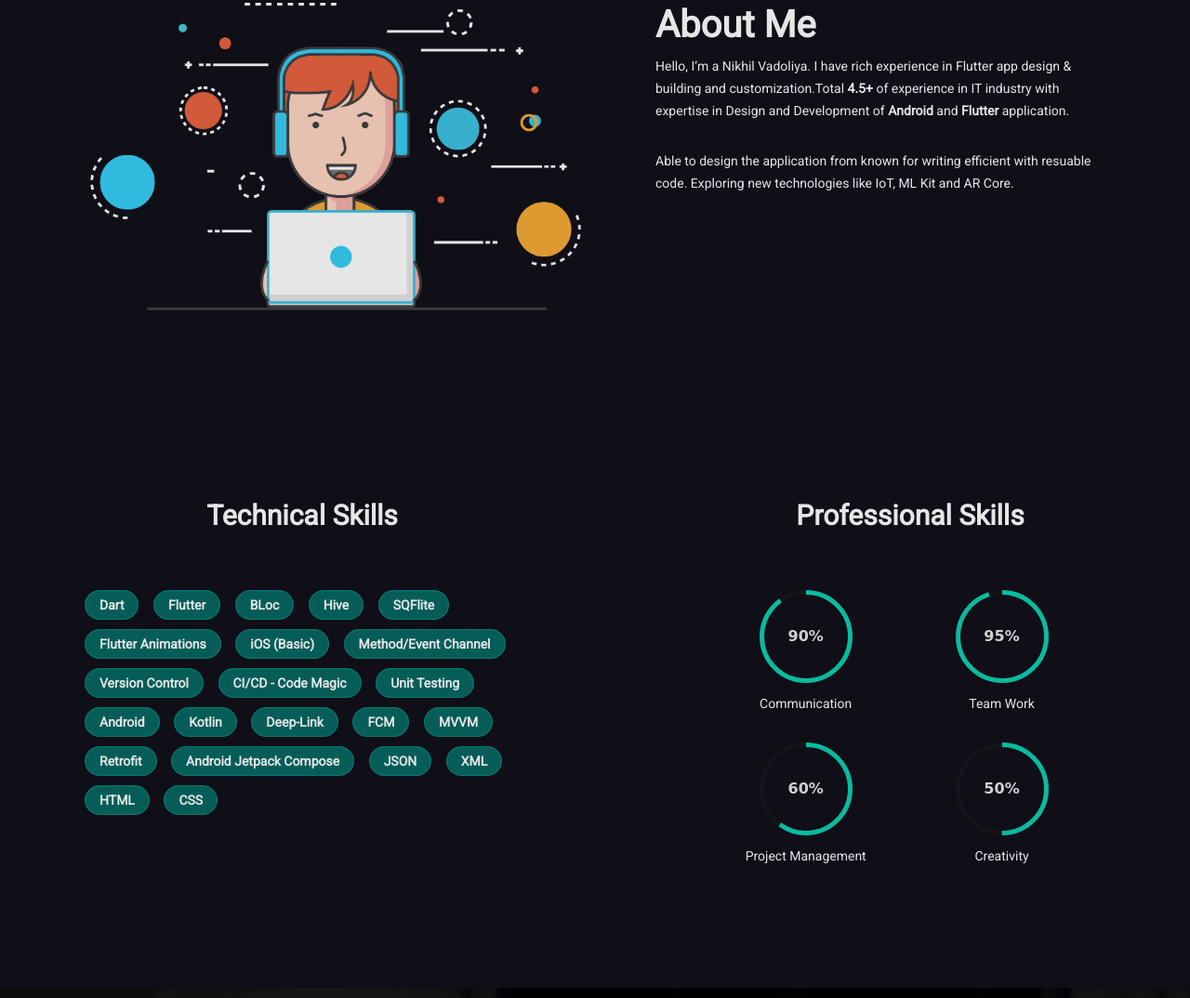
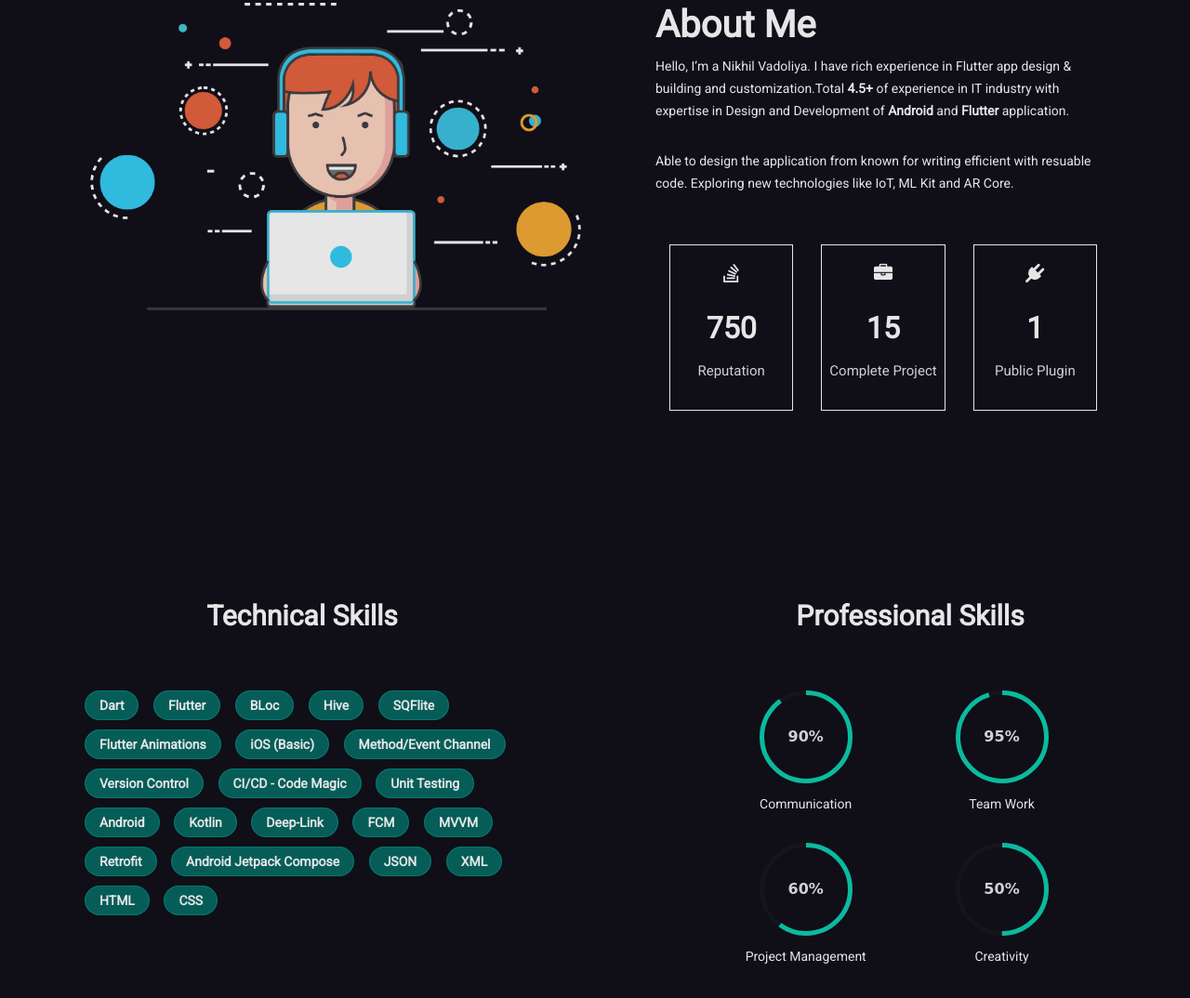
Before and after one commit to NikhilVadoliya/nikhilvadoliya.github.io, a plain HTML site: page index.html in a window 1280 px wide. Shown: the part 899-1973 px from the top of the page at 93% size. Drawn offline with Linux system fonts and the light colour scheme; some packages are replaced by stand-ins of ours.

Commit message:
add counter box

```diff
--- a/assets/css/styles.css
+++ b/assets/css/styles.css
@@ -166,6 +166,48 @@ a {
   float: none;
   vertical-align: middle; }
 
+
+  .counter-box {
+    display: block;
+    background: #f6f6f600;
+    padding: 20px 2px 0px 2px;
+    text-align: center;
+    border: 1px solid white;
+
+}
+
+.counter-box p {
+    margin: 20px 0 0;
+    padding: 0;
+    color: #909090;
+    font-size: 15px;
+    font-weight: 500
+}
+
+.counter-box i {
+    font-size: 20px;
+    margin: 0 0 15px;
+    color: #d2d2d2
+}
+
+.counter {
+    display: block;
+    font-size: 32px;
+    font-weight: 700;
+    margin: 20px 0px;
+    color: #666;
+    line-height: 28px
+}
+
+.counter-box.colored {
+    background:#3acf8700
+}
+
+.counter-box.colored p,
+.counter-box.colored i,
+.counter-box.colored .counter {
+    color: #fff
+}
 /**
  * --------------------------------------
  *  Video Section Background Defult Style
--- /dev/null
+++ b/assets/js/counter.js
@@ -0,0 +1,15 @@
+$(document).ready(function() {
+
+    $('.counter').each(function () {
+    $(this).prop('Counter',0).animate({
+    Counter: $(this).text()
+    }, {
+    duration: 4000,
+    easing: 'swing',
+    step: function (now) {
+    $(this).text(Math.ceil(now));
+    }
+    });
+    });
+
+    });
--- a/index.html
+++ b/index.html
@@ -163,12 +163,38 @@
                         <class class="wow fadeInUp" data-wow-duration="0.8s" data-wow-delay="0.2s">Able to design the application from known for writing efficient with resuable code.
                             Exploring new technologies like IoT, ML Kit and AR Core.
                         </p>
-
+                    </br>
+                        <div class="container">
+                            <div class="row">
+                                <div class="four col-md-4">
+                                    <div class="counter-box colored"> <i class="fa fa-stack-overflow"></i> <span class="counter">750</span>
+                                        <p>Reputation</p>
+                                    </div>
+                                </div>
+                                <div class="four col-md-4">
+                                    <div class="counter-box colored"> <i class="fa fa-briefcase"></i> <span class="counter">15</span>
+                                        <p>Complete Project</p>
+                                    </div>
+                                </div>
+                                <div class="four col-md-4">
+                                    <div class="counter-box colored"> <i class="fa fa-plug"></i> <span class="counter">1</span>
+                                        <p>Public Plugin</p>
+                                    </div>
+                                </div>
+                                <!-- <div class="four col-md-3">
+                                    <div class="counter-box"> <i class="fa fa-user"></i> <span class="counter">1563</span>
+                                        <p>Saved Trees</p>
+                                    </div>
+                                </div> -->
+                            </div>
+                        </div>
 
                             <!-- <a href="#" class="btn btn-fill wow fadeInUp" data-wow-duration="0.8s" data-wow-delay="0.4s">Downlaod CV <i class="fa fa-download"></i></a> -->
                         </div>
                     </div>
+
                 </div>
+
             </div>
         </section>
 
@@ -351,7 +377,7 @@
                 <div class="container">
                     <div class="row section-separator">
                         <div class="col-sm-12 section-title wow fadeInUp" data-wow-duration="0.8s" data-wow-delay="0.2s">
-                            <h3>Portfolio</h3>
+                            <h3>Recent Portfolio</h3>
                         </div>
                         <!-- Plugin -->
                         <div class="col-sm-12 col-md-4">
@@ -633,6 +659,9 @@
     <script src="assets/js/map-init.js"></script>
     <script src="assets/js/custom-scripts.js"></script>
 
+    <!-- counter box -->
+    <script src="assets/js/counter.js"></script>
+
 
     <!-- ****************
       After neccessary customization/modification, Please minify
```
